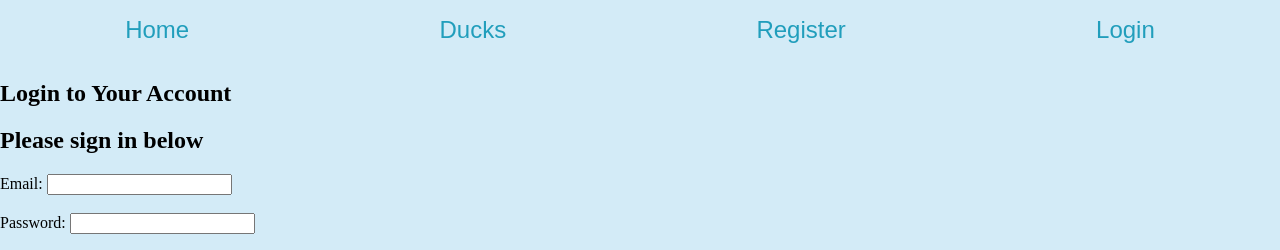
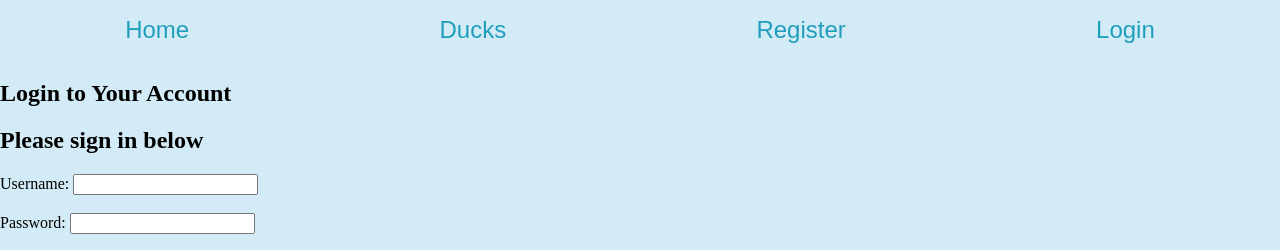
Before and after one commit to KalebMorton/MarketFrontEnd, a React (Vite) app: page /login in a window 1280 px wide. Shown: the top 250 px of the page. Built offline with nearby package versions, Linux system fonts and the light colour scheme; a web font is replaced by a local one.

Commit message:
Corrected code from emal login to username login--Dani

```diff
--- a/src/App.jsx
+++ b/src/App.jsx
@@ -15,7 +15,6 @@ function App() {
   const [products, setProducts] = useState([])
   const [productDetails, setProductDetails] = useState([])
   const [username, setUsername] = useState('')
-  const [email, setEmail] = useState('')
   const [password, setPassword] = useState('')
   const [token, setToken] = useState(null)
   const navigate = useNavigate()
@@ -68,7 +67,7 @@ function App() {
       <Routes>
         <Route path="/" element={<Home />} />
         <Route path="/account" element={<Account />} />
-        <Route path="/login" element={<Login token={token} setToken={setToken} email={email} setEmail={setEmail} password={password} setPassword={setPassword}/>} />
+        <Route path="/login" element={<Login token={token} setToken={setToken} username={username} setUsername={setUsername} password={password} setPassword={setPassword}/>} />
         <Route path="/products" element={<ProductList products={products} setProducts={setProducts}/>} />
         <Route path="/products/:id" element={<ProductDetails productDetails={productDetails} setProductDetails={setProductDetails}/>} />
         <Route path="/register" element={<Register />} />
--- a/src/components/Login.jsx
+++ b/src/components/Login.jsx
@@ -1,7 +1,7 @@
 import { useState } from "react"
 import { useNavigate } from "react-router-dom"
 
-export default function Login({email, setEmail, password, setPassword, token, setToken}) {
+export default function Login({username, setUsername, password, setPassword, token, setToken}) {
   const [error, setError] = useState(null)
   const [success, setSuccess] = useState(null)
   const navigate= useNavigate()
@@ -16,7 +16,7 @@ async function handleSubmit(e){
           "Content-Type" : "application/json"
         },
         body: JSON.stringify({
-          email,
+          username,
           password
         })
       }
@@ -24,8 +24,8 @@ async function handleSubmit(e){
     const result = await response.json()
     setToken(result.token)
     localStorage.setItem("token", result.token)
-    setEmail(result.email)
-    localStorage.setItem("email", email)
+    setUsername(result.username)
+    localStorage.setItem("username", username)
     setSuccess("Successfully logged in! Con-quack-ulations!")
     navigate("/products")
   }catch(error){
@@ -39,7 +39,7 @@ async function handleSubmit(e){
       <h2>Please sign in below</h2>
       <form onSubmit={handleSubmit}>
         <label>
-          Email: <input value={email || ""} onChange={(e) => setEmail(e.target.value)}/>
+          Username: <input value={username || ""} onChange={(e) => setUsername(e.target.value)}/>
         </label>
         <br></br>
         <br></br>
```
